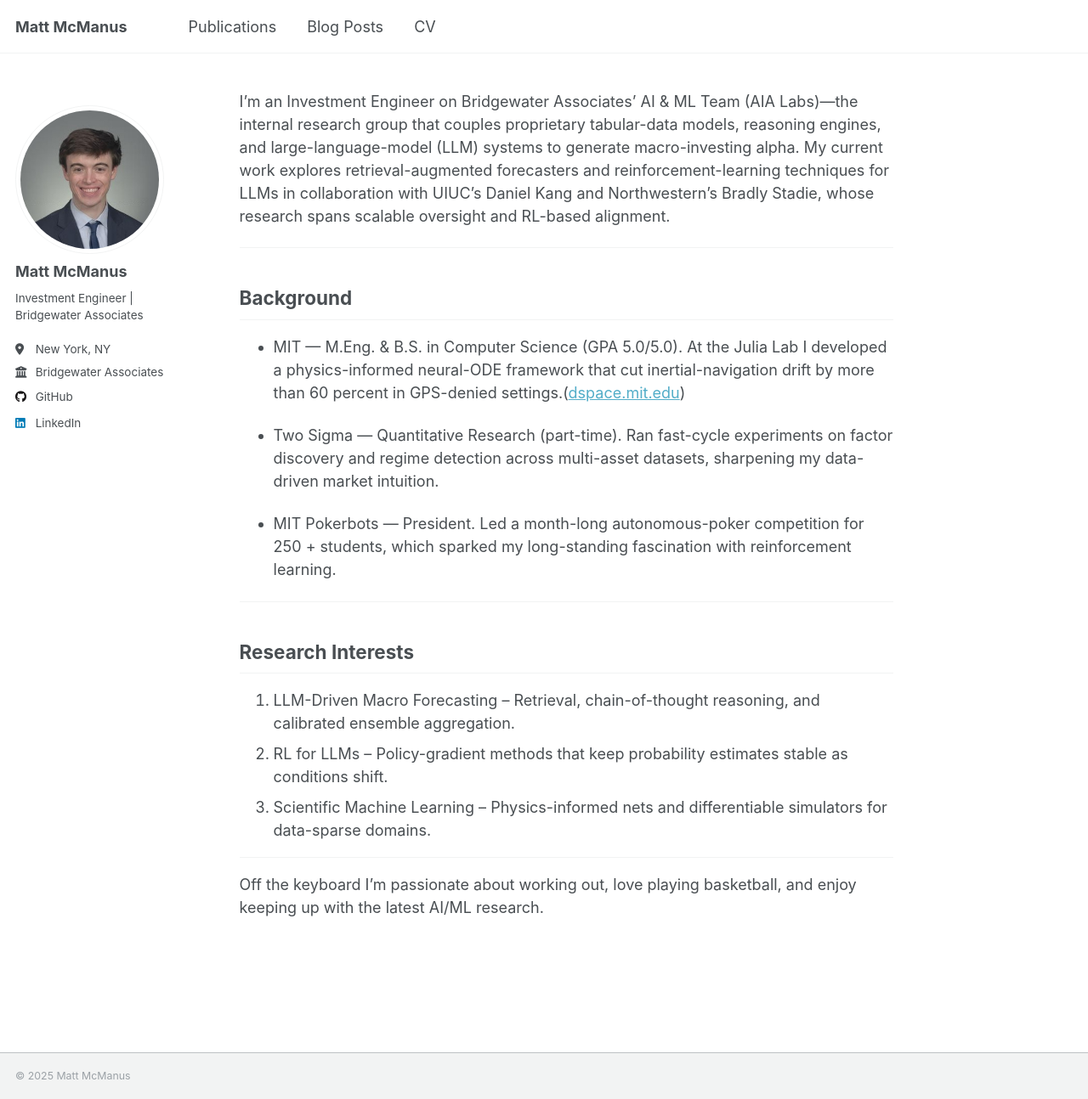
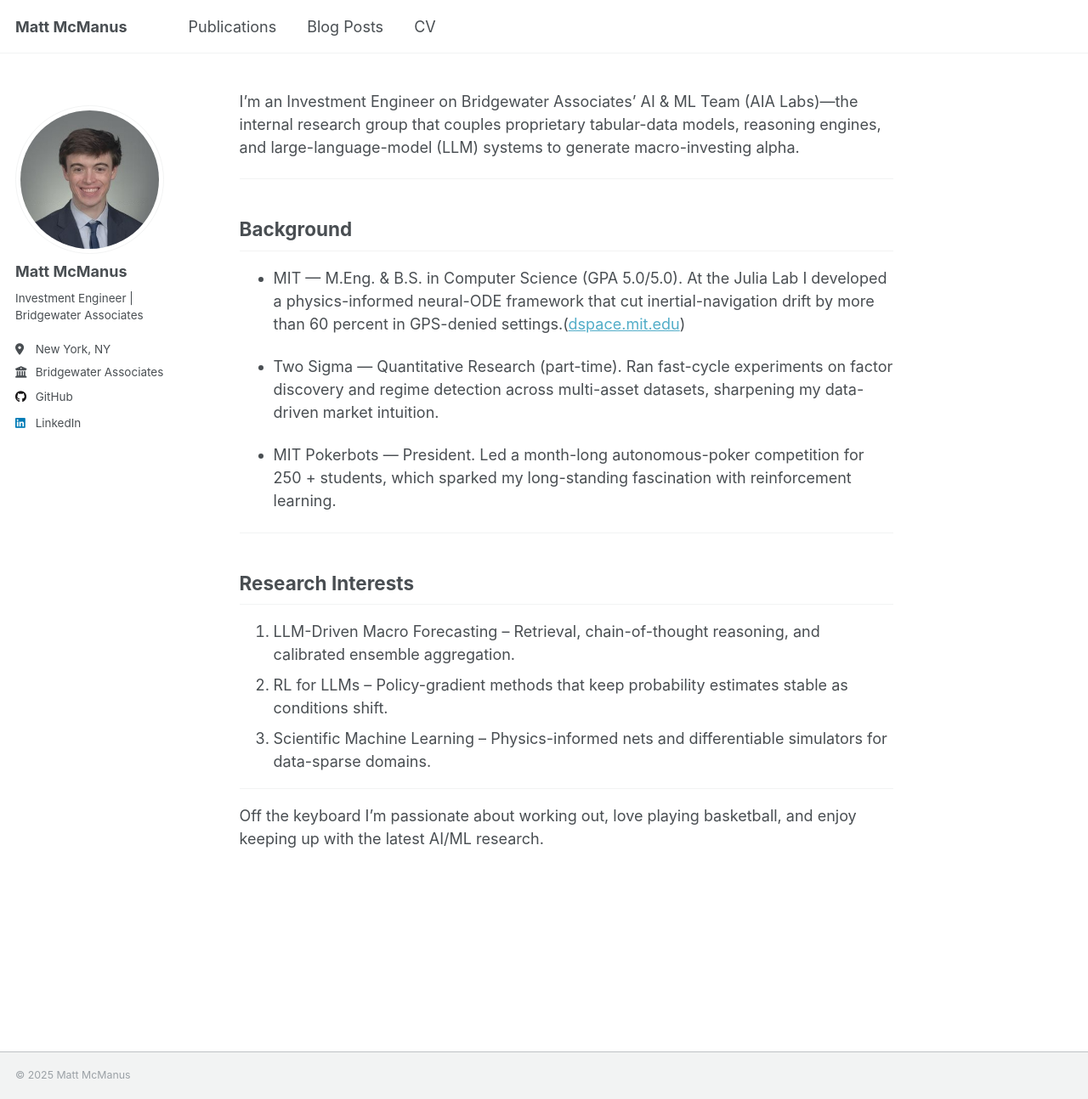
Before and after one commit to mmcmanus1/mmcmanus1.github.io, a Jekyll site: the page built from index.md, in a window 1280 px wide and 1294 px high. Shown: the whole window at 85% size. Built offline with Jekyll 4.4.1, drawn with Linux system fonts in a browser that asks for light colours.

Commit message:
Remove collaboration details from home page

```diff
--- a/index.md
+++ b/index.md
@@ -3,7 +3,7 @@ layout: single
 author_profile: true
 ---
 
-I'm an Investment Engineer on Bridgewater Associates' AI & ML Team (AIA Labs)—the internal research group that couples proprietary tabular-data models, reasoning engines, and large-language-model (LLM) systems to generate macro-investing alpha. My current work explores retrieval-augmented forecasters and reinforcement-learning techniques for LLMs in collaboration with UIUC's Daniel Kang and Northwestern's Bradly Stadie, whose research spans scalable oversight and RL-based alignment.
+I'm an Investment Engineer on Bridgewater Associates' AI & ML Team (AIA Labs)—the internal research group that couples proprietary tabular-data models, reasoning engines, and large-language-model (LLM) systems to generate macro-investing alpha.
 
 ---
 
```
